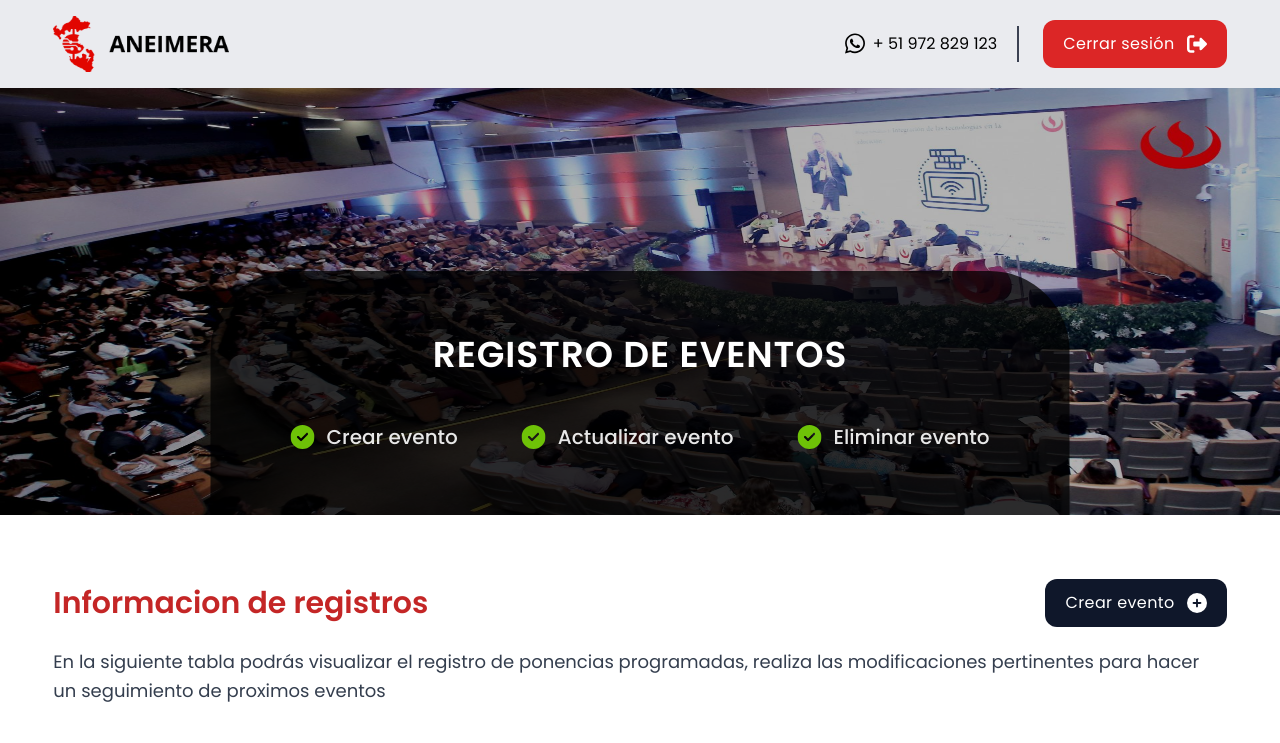
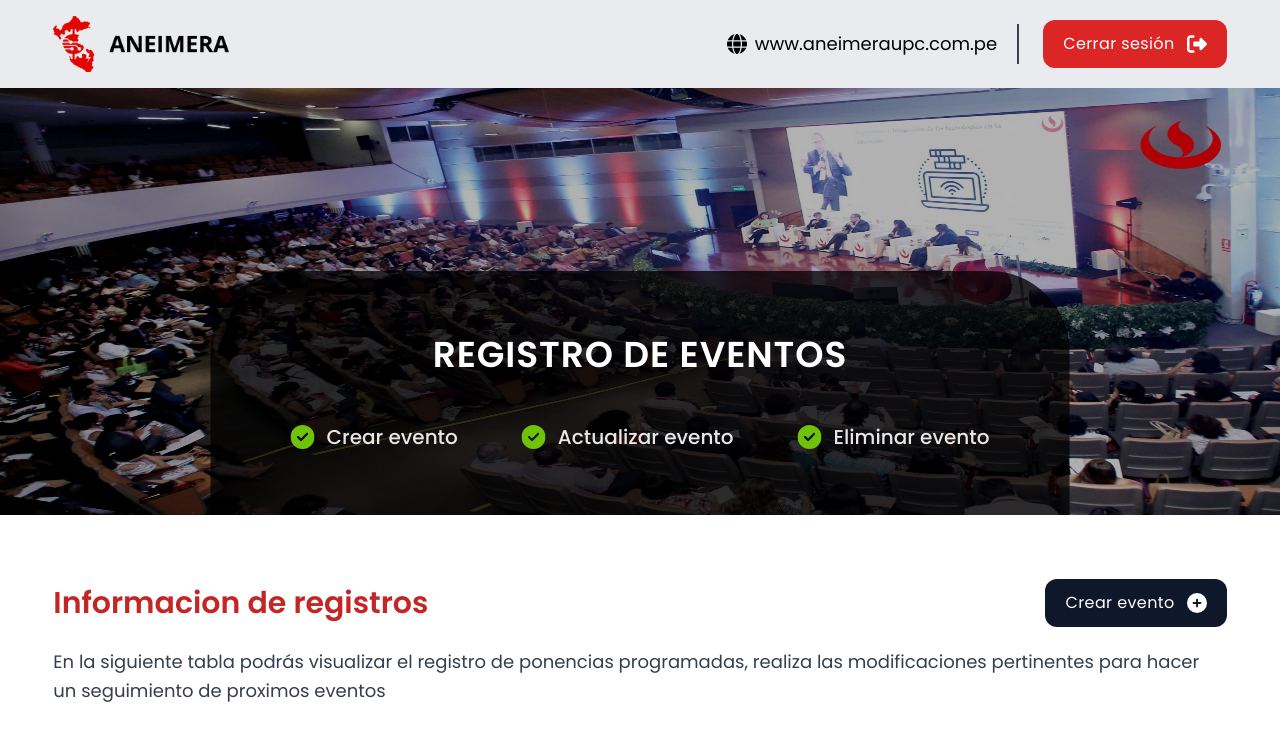
Before and after one commit to Nekolas777/aneimera-upc-frontend, a React (Vite) app: page /events-information in a window 1280 px wide. Shown: the top 743 px of the page. Built offline with nearby package versions, Linux system fonts and the light colour scheme.

Commit message:
feat: oficial website in navbar added

```diff
--- /dev/null
+++ b/src/assets/icons/WebsiteIcon.tsx
@@ -0,0 +1,12 @@
+export const WebsiteIcon = () => {
+  return (
+    <svg
+      xmlns='http://www.w3.org/2000/svg'
+      viewBox='0 0 512 512'
+      className='size-5'
+      fill='#000'
+    >
+      <path d='M352 256c0 22.2-1.2 43.6-3.3 64l-185.3 0c-2.2-20.4-3.3-41.8-3.3-64s1.2-43.6 3.3-64l185.3 0c2.2 20.4 3.3 41.8 3.3 64zm28.8-64l123.1 0c5.3 20.5 8.1 41.9 8.1 64s-2.8 43.5-8.1 64l-123.1 0c2.1-20.6 3.2-42 3.2-64s-1.1-43.4-3.2-64zm112.6-32l-116.7 0c-10-63.9-29.8-117.4-55.3-151.6c78.3 20.7 142 77.5 171.9 151.6zm-149.1 0l-176.6 0c6.1-36.4 15.5-68.6 27-94.7c10.5-23.6 22.2-40.7 33.5-51.5C239.4 3.2 248.7 0 256 0s16.6 3.2 27.8 13.8c11.3 10.8 23 27.9 33.5 51.5c11.6 26 20.9 58.2 27 94.7zm-209 0L18.6 160C48.6 85.9 112.2 29.1 190.6 8.4C165.1 42.6 145.3 96.1 135.3 160zM8.1 192l123.1 0c-2.1 20.6-3.2 42-3.2 64s1.1 43.4 3.2 64L8.1 320C2.8 299.5 0 278.1 0 256s2.8-43.5 8.1-64zM194.7 446.6c-11.6-26-20.9-58.2-27-94.6l176.6 0c-6.1 36.4-15.5 68.6-27 94.6c-10.5 23.6-22.2 40.7-33.5 51.5C272.6 508.8 263.3 512 256 512s-16.6-3.2-27.8-13.8c-11.3-10.8-23-27.9-33.5-51.5zM135.3 352c10 63.9 29.8 117.4 55.3 151.6C112.2 482.9 48.6 426.1 18.6 352l116.7 0zm358.1 0c-30 74.1-93.6 130.9-171.9 151.6c25.5-34.2 45.2-87.7 55.3-151.6l116.7 0z' />
+    </svg>
+  );
+};
--- a/src/features/events/pages/EventsInformationPage.tsx
+++ b/src/features/events/pages/EventsInformationPage.tsx
@@ -2,8 +2,14 @@ import { CirclePlusIcon } from "../../../assets/icons/CirclePlusIcon";
 import { ActionItem } from "../components/ActionItem";
 import EventBanner from "../../../assets/images/main-banner.png";
 import { EventsTable } from "../components/ui/EventsTable";
+import { useNavigate } from "react-router-dom";
 
 export const EventsInformationPage = () => {
+
+  const navigate = useNavigate();
+
+  const navigateTo = (path: string) => navigate(path);
+
   return (
     <>
       <figure className='relative w-full aspect-[12/4]'>
@@ -33,6 +39,7 @@ export const EventsInformationPage = () => {
           <button
             className='flex flex-row gap-3 items-center bg-slate-900 px-5 py-3 rounded-xl
             hover:bg-slate-950 hover:scale-[1.03] transition-all duration-300'
+            onClick={() => navigateTo("/event-register")}
           >
             <span className='tracking-wide text-white'>Crear evento</span>
             <CirclePlusIcon />
--- a/src/shared/components/NavigationBar.tsx
+++ b/src/shared/components/NavigationBar.tsx
@@ -1,30 +1,37 @@
+import { useNavigate } from "react-router-dom";
 import { LogoutIcon } from "../../assets/icons/LogoutIcon";
-import { WhatsappIcon } from "../../assets/icons/WhatsappIcon";
 import LogoAneimera from "../../assets/images/aneimera-logo.png";
+import { WebsiteIcon } from "../../assets/icons/WebsiteIcon";
 
 export const NavigationBar = () => {
+  const navigate = useNavigate();
+
+  const navigateTo = (path: string) => navigate(path);
+
   return (
-    /* sticky top-0 z-50 considere this for topbar flexible */
+    /* sticky top-0 z-50 consider this for topbar flexible in <header> */
     <header className='bg-gray-200/80'>
       <div className='section-container h-full flex items-center justify-between'>
         <figure className='w-44 cursor-pointer'>
           <img className='size-full' src={LogoAneimera} />
         </figure>
         <div className='flex flex-row gap-3 items-center'>
-          <div
+          <a
             className='flex flex-row gap-2 items-center border-r-2
-            border-slate-900/80 pr-5 mr-3 py-1.5'
+            border-slate-900/80 pr-5 mr-3 py-1.5 cursor-pointer group'
+            href="https://aneimera-upc.vercel.app/"
+            target="_blank"
+            rel="noopener noreferrer"
           >
-            <WhatsappIcon />
-            <span>+ 51 972 829 123</span>
-          </div>
+            <WebsiteIcon />
+            <span className="text-lg group-hover:underline">www.aneimeraupc.com.pe</span>
+          </a>
           <button
             className='flex flex-row gap-3 items-center bg-red-600 px-5 py-3 rounded-xl
             hover:bg-red-800 transition-all duration-300'
+            onClick={() => navigateTo("/")}
           >
-            <span className='tracking-wide text-white'>
-              Cerrar sesión
-            </span>
+            <span className='tracking-wide text-white'>Cerrar sesión</span>
             <LogoutIcon />
           </button>
         </div>
```
